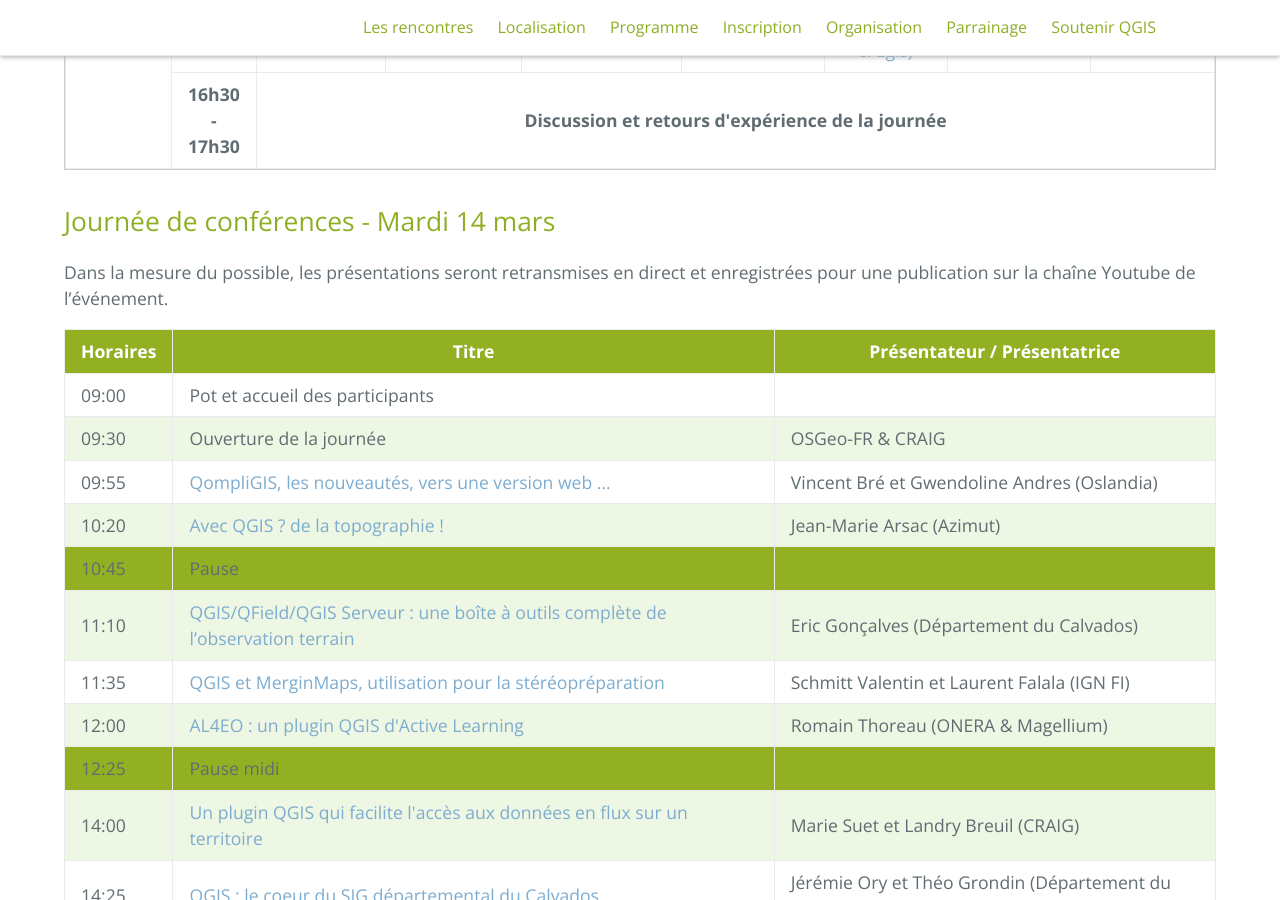
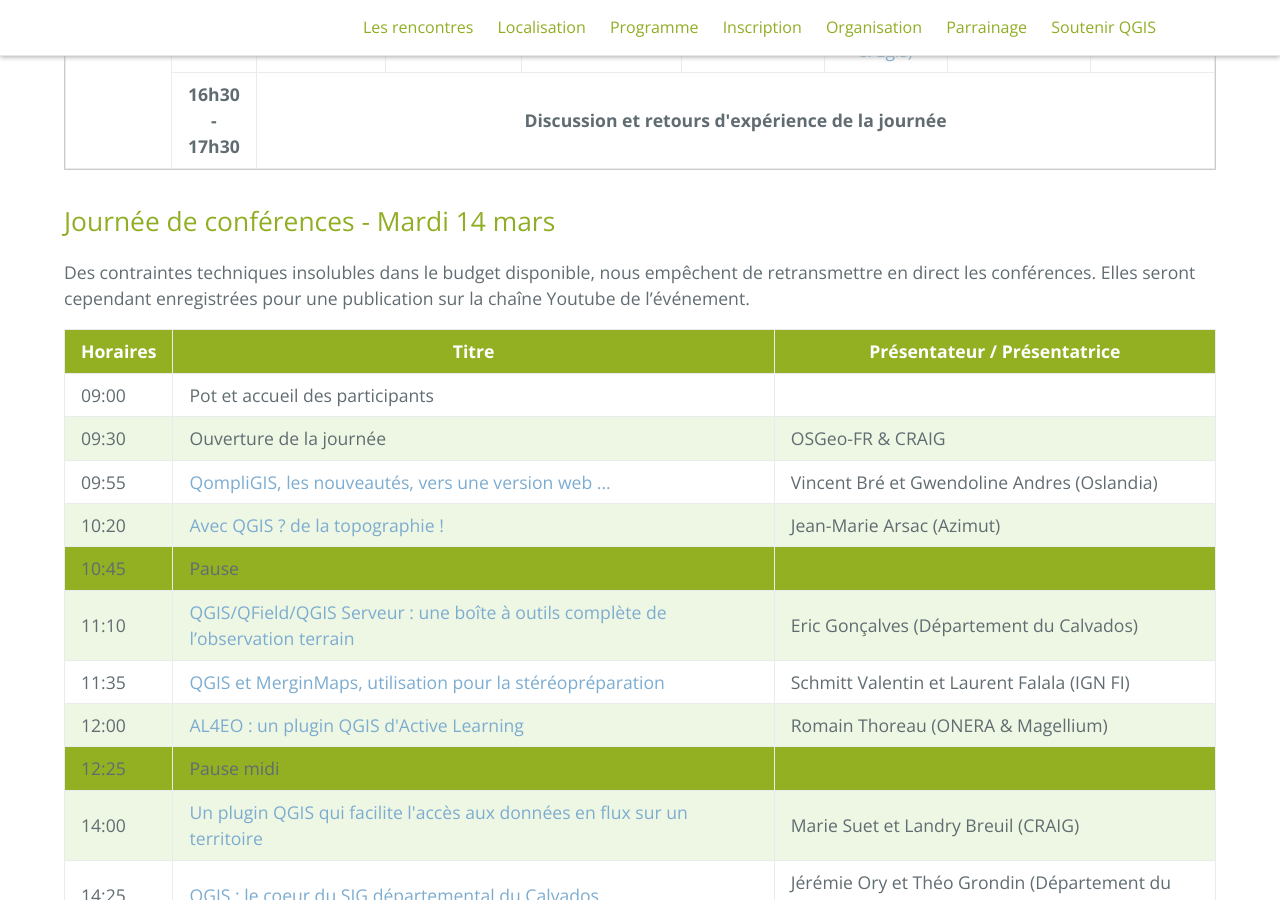
Before and after one commit to OSGeo-fr/QGIS-conf-fr-website, a Jekyll site: the page built from z20_programme.md, in a window 1280 px wide and 900 px high, scrolled down 1498 px. Built offline with Jekyll 4.4.1, drawn with Linux system fonts in a browser that asks for light colours.

Commit message:
Update z20_programme.md
Non retransmission en direct des conférences

```diff
--- a/z20_programme.md
+++ b/z20_programme.md
@@ -53,8 +53,8 @@ Rendez-vous sur <a href="https://www.helloasso.com/associations/osgeo-fr/eveneme
 
 ## Journée de conférences - Mardi 14 mars
 
-Dans la mesure du possible, les présentations seront retransmises en direct
-et enregistrées pour une publication sur la chaîne Youtube de l'événement.
+Des contraintes techniques insolubles dans le budget disponible, nous empêchent de retransmettre en direct les conférences. Elles seront cependant
+ enregistrées pour une publication sur la chaîne Youtube de l'événement.
 
 <table class="tableizer-table">
   <thead>
```
